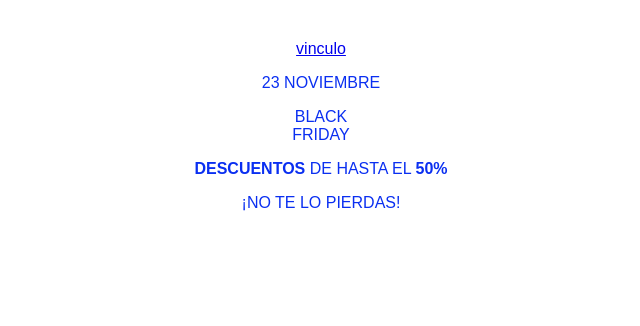
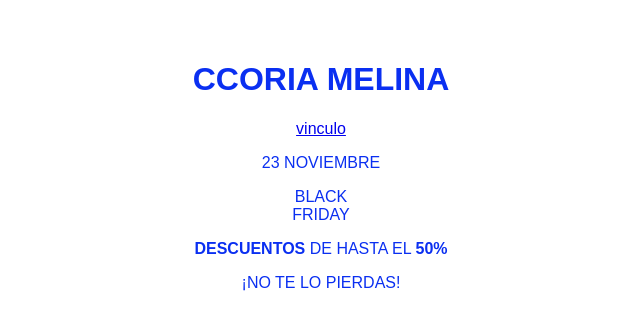
Before and after one commit to Melicoria96/Melina-Coria, a plain HTML site: page index.html in a window 1280 px wide. Shown: the whole page, without its empty margins (319-959 px from the left). Drawn offline with Linux system fonts and the light colour scheme.

Commit message:
Update index.html

```diff
--- a/index.html
+++ b/index.html
@@ -10,6 +10,7 @@
   </style>
 </head>
 <body>
+  <h1>CCORIA MELINA</h1>
     <a href="destino">vinculo</a>
   <p class="fecha">23 NOVIEMBRE</p>
 
```
